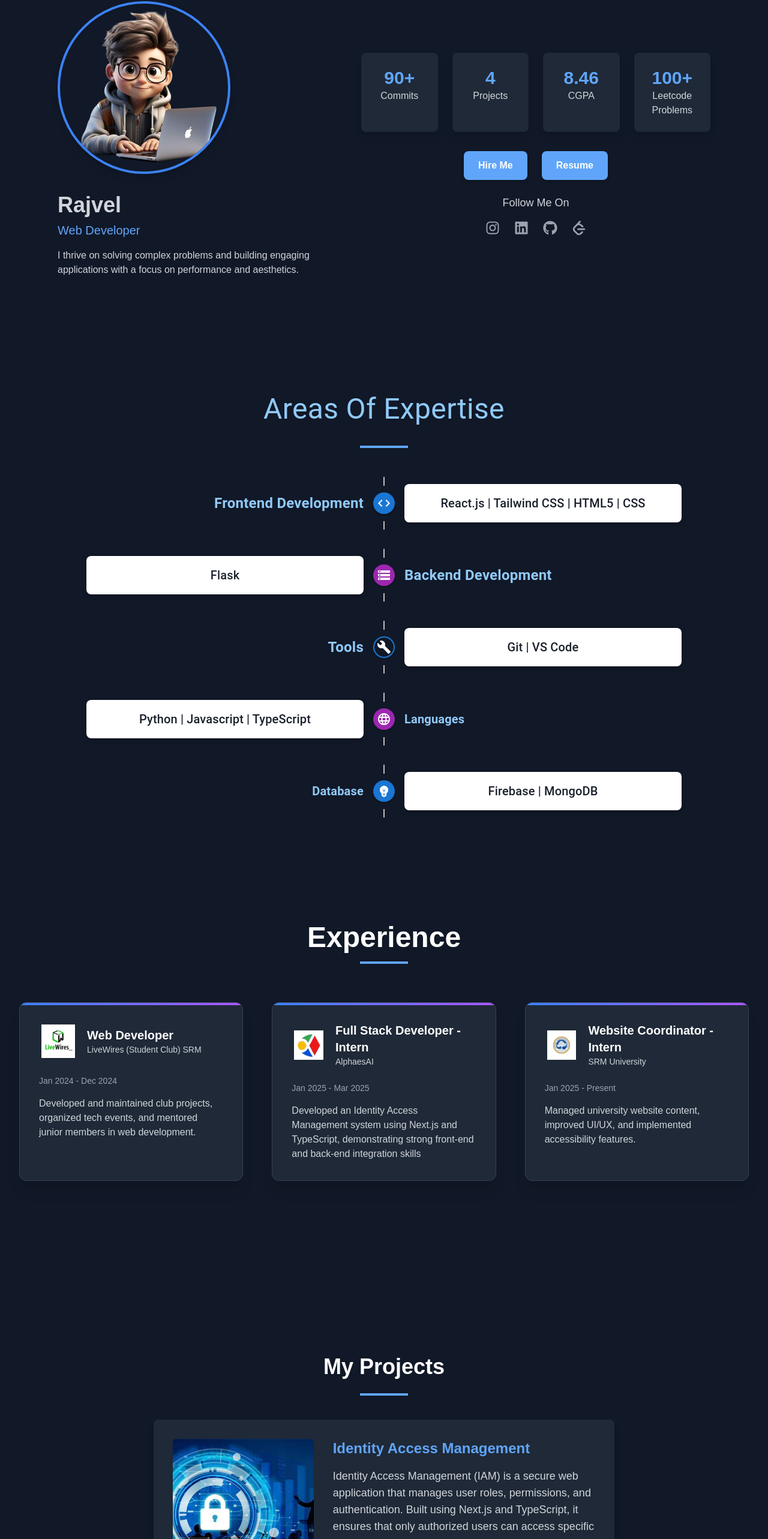
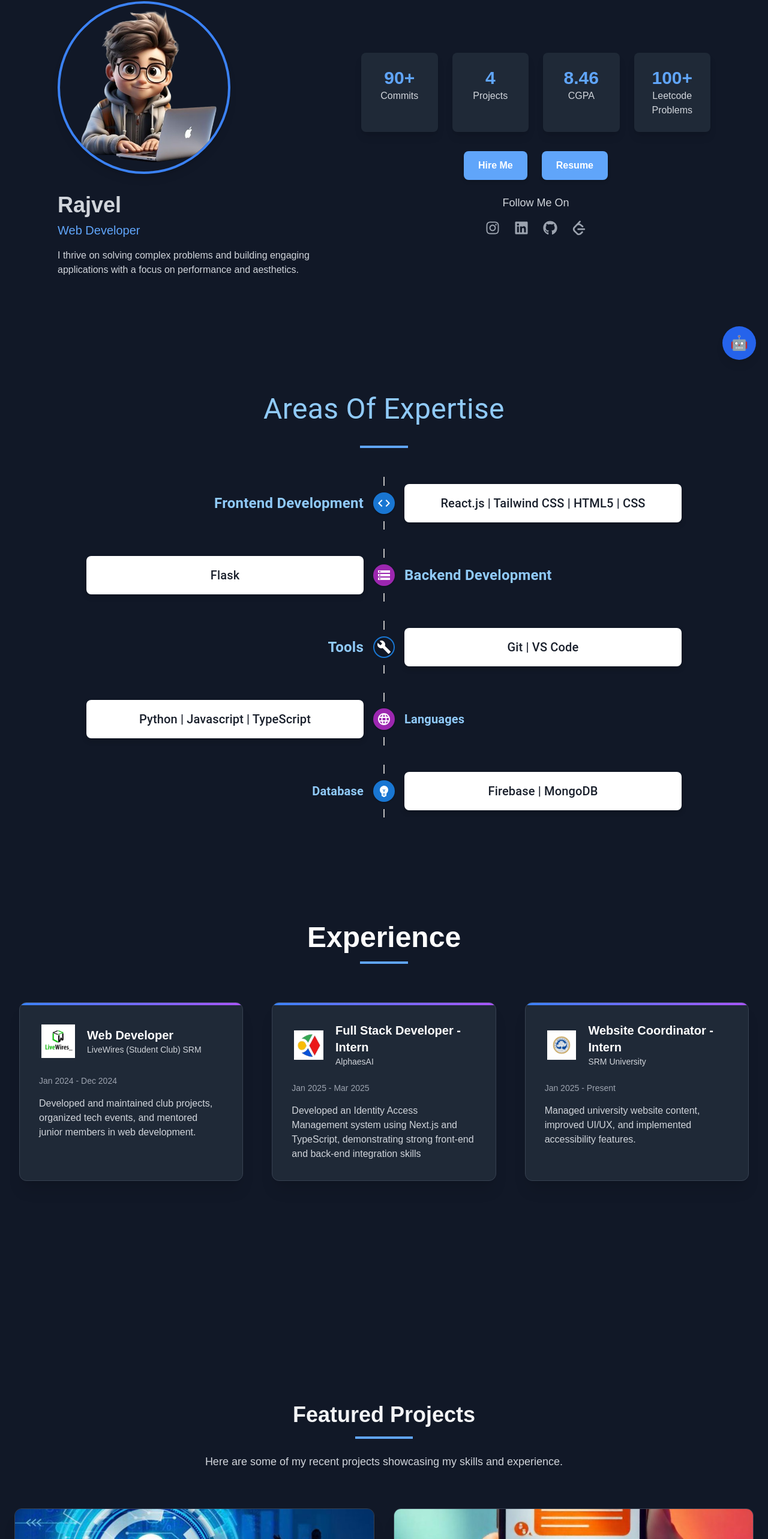
Before and after one commit to rajvelr75/Portfolio, a React (Create React App) app: page / in a window 1280 px wide. Shown: the part 180-2746 px from the top of the page at 60% size. Built offline with nearby package versions, Linux system fonts and the light colour scheme.

Commit message:
Chat Bot Integrated

```diff
--- a/package.json
+++ b/package.json
@@ -12,6 +12,7 @@
     "@testing-library/jest-dom": "^5.17.0",
     "@testing-library/react": "^13.4.0",
     "@testing-library/user-event": "^13.5.0",
+    "axios": "^1.9.0",
     "emailjs-com": "^3.2.0",
     "framer-motion": "^11.15.0",
     "react": "^18.3.1",
--- a/src/App.js
+++ b/src/App.js
@@ -7,6 +7,7 @@ import Projects from './components/Projects';
 import Academics from './components/Academics';
 import Contact from './components/Contact';
 import Experience from './components/Experience';
+import ChatBot from './components/Chatbot';
 
 function App() {
   const [theme, setTheme] = useState('dark');
@@ -24,6 +25,7 @@ function App() {
       <Projects theme ={theme}/>
       <Academics theme={theme}/>
       <Contact theme= {theme}/>
+      <ChatBot/>
     </div>
   );
 }
--- a/src/components/Academics.js
+++ b/src/components/Academics.js
@@ -9,7 +9,7 @@ const Academics = ({ theme }) => {
       degree: 'M.C.A',
       institution: 'SRMIST Kattankulathur, Chennai',
       duration: '2023-25',
-      percentage: '8.46',
+      percentage: '8.73',
     },
     {
       degree: 'B.Sc Computer Science',
--- /dev/null
+++ b/src/components/Chatbot.js
@@ -0,0 +1,78 @@
+import React, { useState } from "react";
+import axios from "axios";
+
+const ChatBot = () => {
+  const [input, setInput] = useState("");
+  const [messages, setMessages] = useState([]);
+  const [isOpen, setIsOpen] = useState(false);
+
+  const toggleChat = () => setIsOpen(!isOpen);
+
+  const sendMessage = async () => {
+    if (!input.trim()) return;
+
+    const userMessage = { sender: "user", text: input };
+    setMessages((prev) => [...prev, userMessage]);
+    setInput("");
+
+    try {
+      const res = await axios.post(
+        "https://portfolio-backend-h28u.onrender.com",
+        { message: input }
+      );
+      const botReply = { sender: "bot", text: res.data.reply };
+      setMessages((prev) => [...prev, botReply]);
+    } catch {
+      const errorReply = { sender: "bot", text: "Something went wrong." };
+      setMessages((prev) => [...prev, errorReply]);
+    }
+  };
+
+  return (
+    <div className="fixed bottom-5 right-5 z-50 flex flex-col items-end">
+      {isOpen && (
+        <div className="w-80 h-96 bg-white rounded-xl shadow-lg overflow-hidden flex flex-col animate-slide-up">
+          <div className="flex-1 overflow-y-auto p-4 space-y-2">
+            {messages.map((msg, i) => (
+              <div
+                key={i}
+                className={`p-2 rounded-lg max-w-[80%] ${
+                  msg.sender === "user"
+                    ? "bg-blue-100 self-end text-right"
+                    : "bg-gray-200 self-start text-left"
+                }`}
+              >
+                {msg.text}
+              </div>
+            ))}
+          </div>
+          <div className="flex border-t border-gray-300">
+            <input
+              className="flex-1 px-3 py-2 outline-none text-sm text-black"
+              placeholder="Type a message..."
+              value={input}
+              onChange={(e) => setInput(e.target.value)}
+              onKeyDown={(e) => e.key === "Enter" && sendMessage()}
+            />
+            <button
+              className="px-4 bg-blue-500 text-white text-sm"
+              onClick={sendMessage}
+            >
+              Send
+            </button>
+          </div>
+        </div>
+      )}
+
+      <button
+        onClick={toggleChat}
+        className="w-14 h-14 rounded-full bg-blue-600 text-white text-2xl flex items-center justify-center shadow-lg hover:scale-110 transition-transform duration-300"
+        title="Chat with me"
+      >
+        🤖
+      </button>
+    </div>
+  );
+};
+
+export default ChatBot;
--- a/src/components/Projects.js
+++ b/src/components/Projects.js
@@ -38,64 +38,79 @@ const Projects = ({ theme }) => {
   ];
 
   return (
-    <div
-      className={`min-h-screen flex flex-col items-center justify-center ${
-        isLightTheme ? 'bg-gray-200 text-gray-900' : 'bg-gray-900 text-white'
-      }`}
+    <section
+      className={`py-20 ${isLightTheme ? 'bg-gray-50 text-gray-800' : 'bg-gray-900 text-gray-100'}`}
       id="projects"
     >
-      <h2 className="text-4xl font-bold mb-6">My Projects</h2>
-      <div className={`w-20 h-1 mb-10 mx-auto ${isLightTheme ? 'bg-blue-600' : 'bg-blue-400'}`}></div>
-      <div className="w-full max-w-6xl px-8">
-        <div className="flex flex-wrap justify-center">
-          {projects.map((project, index) => (
+      <div className="container mx-auto px-6">
+        <div className="text-center mb-16">
+          <h2 className="text-4xl font-bold mb-4">Featured Projects</h2>
+          <div className={`w-24 h-1 mx-auto ${isLightTheme ? 'bg-blue-600' : 'bg-blue-400'}`}></div>
+          <p className={`mt-6 max-w-2xl mx-auto text-lg ${isLightTheme ? 'text-gray-600' : 'text-gray-300'}`}>
+            Here are some of my recent projects showcasing my skills and experience.
+          </p>
+        </div>
+
+        <div className="grid grid-cols-1 md:grid-cols-2 gap-8">
+          {projects.map((project) => (
             <div
               key={project.id}
-            className={`flex flex-col lg:flex-row mb-8 p-8 rounded-lg shadow-lg transition-transform hover:scale-105 w-full max-w-3xl ${
-              isLightTheme ? 'bg-gray-100 text-black' : 'bg-gray-800 text-gray-300'
+              className={`rounded-xl overflow-hidden shadow-xl transition-all duration-300 hover:shadow-2xl ${
+                isLightTheme
+                  ? 'bg-white border border-gray-100'
+                  : 'bg-gray-800 border border-gray-700'
               }`}
             >
-            <div className="w-full lg:w-1/3 h-56 lg:h-auto mb-4 lg:mb-0 flex justify-center">
+              <div className="h-48 overflow-hidden">
                 <img
                   src={project.image}
                   alt={project.title}
-                className="w-full h-full object-cover rounded-md"
+                  className="w-full h-full object-cover transition-transform duration-500 hover:scale-105"
                 />
               </div>
 
-            <div className="w-full lg:w-2/3 pl-0 lg:pl-8">
-              <h3
-                className={`text-2xl font-semibold mb-4 ${
-                  isLightTheme ? 'text-blue-500' : 'text-blue-400'
-                }`}
-              >
+              <div className="p-6">
+                <h3 className={`text-2xl font-semibold mb-3 ${
+                  isLightTheme ? 'text-blue-600' : 'text-blue-400'
+                }`}>
                   {project.title}
                 </h3>
-              <p className="text-lg mb-4">{project.description}</p>
 
-              <div className="flex flex-col space-y-2">
-                <div className="flex items-start space-x-2">
-                  <h3 className="font-semibold flex-shrink-0">Github Link:</h3>
+                <p className={`mb-5 ${isLightTheme ? 'text-gray-600' : 'text-gray-300'}`}>
+                  {project.description}
+                </p>
+
+                <div className="space-y-3">
+                  <div className="flex items-center">
+                    <svg className={`w-5 h-5 mr-2 ${isLightTheme ? 'text-gray-500' : 'text-gray-400'}`} fill="none" stroke="currentColor" viewBox="0 0 24 24" xmlns="http://www.w3.org/2000/svg">
+                      <path strokeLinecap="round" strokeLinejoin="round" strokeWidth={2} d="M10 20l4-16m4 4l4 4-4 4M6 16l-4-4 4-4" />
+                    </svg>
                     <a
                       href={project.github}
                       target="_blank"
                       rel="noopener noreferrer"
-                    className="text-blue-500 hover:text-blue-600 break-all lg:truncate"
+                      className={`text-sm font-medium hover:underline ${
+                        isLightTheme ? 'text-blue-600 hover:text-blue-700' : 'text-blue-400 hover:text-blue-300'
+                      }`}
                     >
-                    {project.github}
+                      View on GitHub
                     </a>
                   </div>
 
                   {project.deploy && (
-                  <div className="flex items-start space-x-2">
-                    <h3 className="font-semibold flex-shrink-0">Deployment Link:</h3>
+                    <div className="flex items-center">
+                      <svg className={`w-5 h-5 mr-2 ${isLightTheme ? 'text-gray-500' : 'text-gray-400'}`} fill="none" stroke="currentColor" viewBox="0 0 24 24" xmlns="http://www.w3.org/2000/svg">
+                        <path strokeLinecap="round" strokeLinejoin="round" strokeWidth={2} d="M21 12a9 9 0 01-9 9m9-9a9 9 0 00-9-9m9 9H3m9 9a9 9 0 01-9-9m9 9c1.657 0 3-4.03 3-9s-1.343-9-3-9m0 18c-1.657 0-3-4.03-3-9s1.343-9 3-9m-9 9a9 9 0 019-9" />
+                      </svg>
                       <a
                         href={project.deploy}
                         target="_blank"
                         rel="noopener noreferrer"
-                      className="text-blue-500 hover:text-blue-600 break-all lg:truncate"
+                        className={`text-sm font-medium hover:underline ${
+                          isLightTheme ? 'text-blue-600 hover:text-blue-700' : 'text-blue-400 hover:text-blue-300'
+                        }`}
                       >
-                      {project.deploy}
+                        Live Demo
                       </a>
                     </div>
                   )}
@@ -105,7 +120,7 @@ const Projects = ({ theme }) => {
           ))}
         </div>
       </div>
-    </div>
+    </section>
   );
 };
 
--- a/tailwind.config.js
+++ b/tailwind.config.js
@@ -8,6 +8,15 @@ export default {
     extend: {
       colors: {
         'custom-blue': '#00ADFF',
+      },
+      animation: {
+        "slide-up": "slide-up 0.3s ease-out",
+      },
+      keyframes: {
+        "slide-up": {
+          from: { opacity: "0", transform: "translateY(40px)" },
+          to: { opacity: "1", transform: "translateY(0)" },
+        },
       }
     },
   },
```
Also changed, not shown: 1 other file (tests, documents, lock files or other folders). Lines whose indentation alone changed are shown as unchanged.
